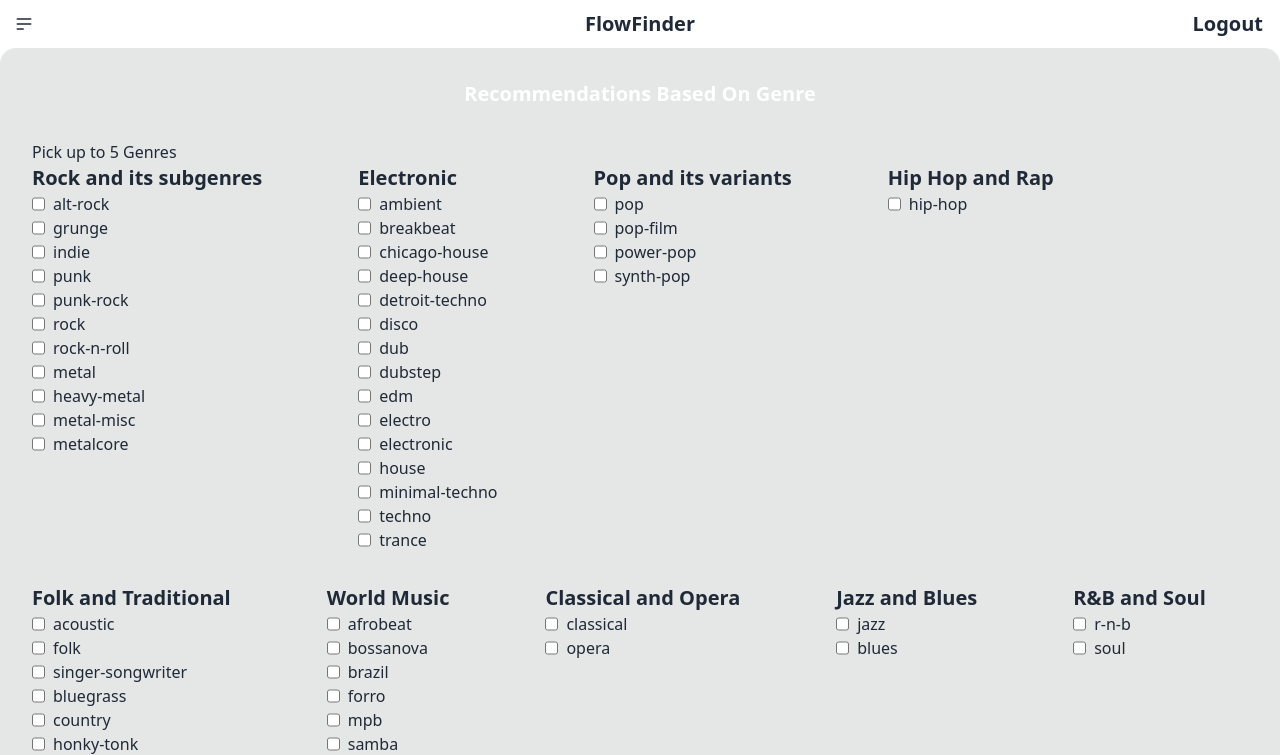
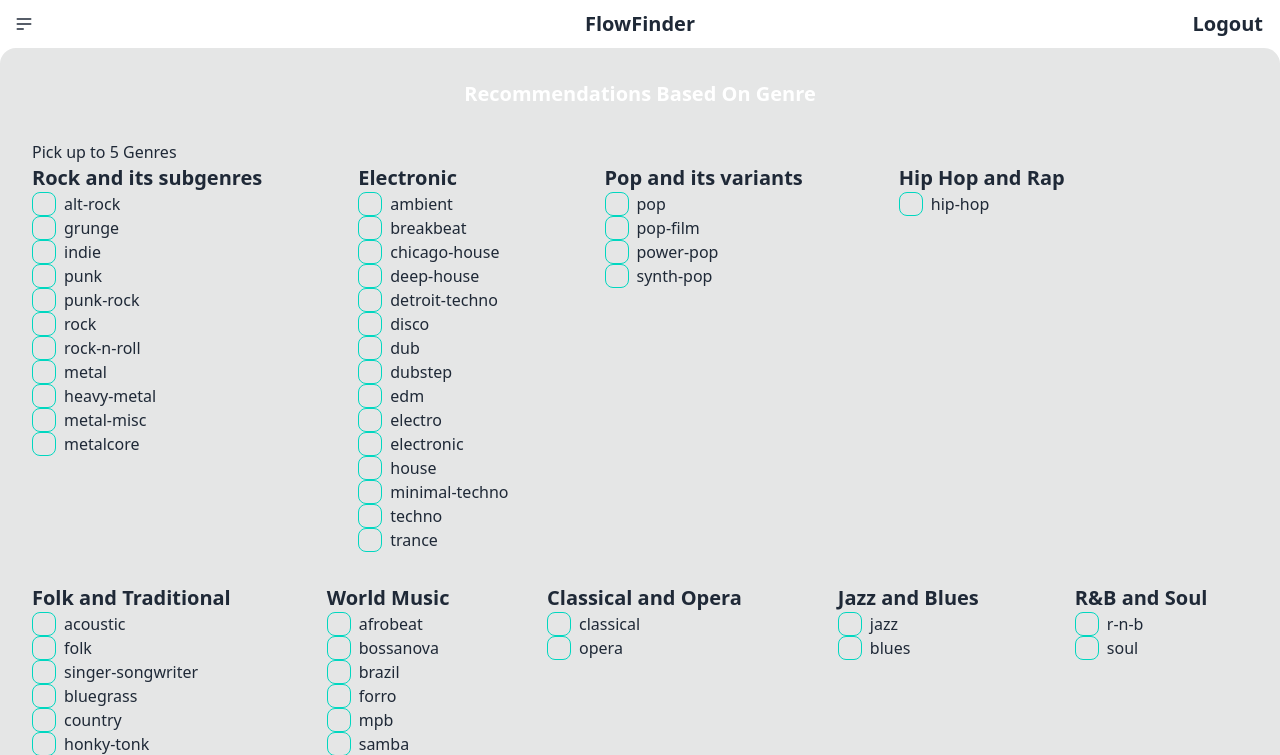
Before and after one commit to taddmtii/FlowFinder, a Flask app: page /createPlaylistGenre in a window 1280 px wide. Shown: the top 755 px of the page. Run offline with Flask 3, Linux system fonts and the light colour scheme; some libraries are stand-ins or nearby versions.

Commit message:
small change to checkboxes on genre playlist creation

```diff
--- a/templates/createPlaylistGenre.html
+++ b/templates/createPlaylistGenre.html
@@ -68,7 +68,7 @@
                   <fieldset>
                       <h2>Pick up to 5 Genres</h2>
                       {% for genre in genresList %}
-                      <input type="checkbox" name="Genre" value="{{genre}}" onclick="return handleGenres();"/> {{ genre }} <br />
+                      <input type="checkbox" class="checkbox checkbox-accent" name="Genre" value="{{genre}}" onclick="return handleGenres();"/> {{ genre }} <br />
                       {% endfor %}
                       <div class="flex gap-x-24 gap-y-8 flex-wrap">
                           {% for category, genres in music_genres.items() %}
@@ -76,7 +76,7 @@
                               <label class="text-xl font-semibold" for="category">{{category}}</label>
                               {% for genre in genres %}
                               <div class="flex flex-row gap-x-2">
-                                  <input type="checkbox" name="Genre" onclick="return handleGenres();" value="{{genre}}">
+                                  <input type="checkbox" class="checkbox checkbox-accent" name="Genre" onclick="return handleGenres();" value="{{genre}}">
                                   <span>{{genre}}</span>
                               </div>
                               {% endfor %}
```
